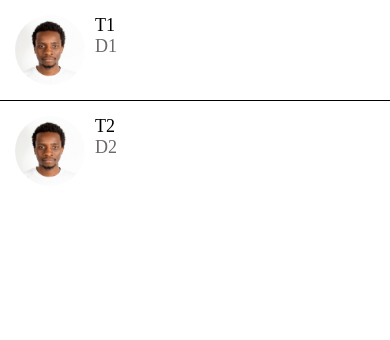
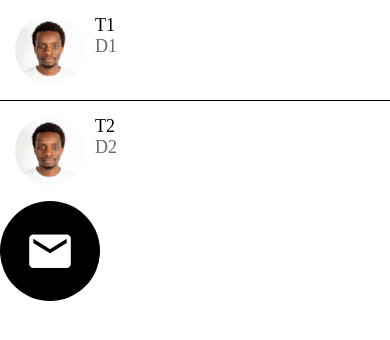
Before and after one commit to christianbiring1/DoneWithIt, a React Native app: screen / in a window 390 px wide. Shown: the top 340 px of the page. Built offline with nearby package versions, Linux system fonts and the light colour scheme.

Commit message:
Building the Icon Component

```diff
--- a/App.js
+++ b/App.js
@@ -5,6 +5,7 @@
 import AppText from './app/components/AppText/AppText';
 import AppButton from './app/components/AppButton';
 import Card from './app/components/Card';
+import Icon from './app/components/Icon';
 
 import WelcomeScreen from './app/screen/WelcomeScreen';
 import ViewImageScreen from './app/screen/ViewImageScreen';
@@ -15,6 +16,7 @@
   return (
     <GestureHandlerRootView>
       <MessagesScreen />
+      <Icon name="email" size={100}/>
     </GestureHandlerRootView>
     // <ViewImageScreen />
     // <WelcomeScreen />
--- /dev/null
+++ b/app/components/Icon.js
@@ -0,0 +1,28 @@
+import React from 'react';
+import { View, StyleSheet } from 'react-native';
+import {MaterialCommunityIcons} from '@expo/vector-icons'
+
+function Icon({
+    name,
+    size = 40,
+    backgroundColor = '#000',
+    iconColor = "#fff"
+  }) {
+  return (
+    <View style={{
+      width: size,
+      height: size,
+      borderRadius: size / 2,
+      backgroundColor,
+      justifyContent: 'center',
+      alignItems: 'center'
+    }}>
+      <MaterialCommunityIcons  name={name} color={iconColor} size={size * 0.5}/>
+    </View>
+  );
+}
+
+const styles = StyleSheet.create({
+})
+
+export default Icon;
```
